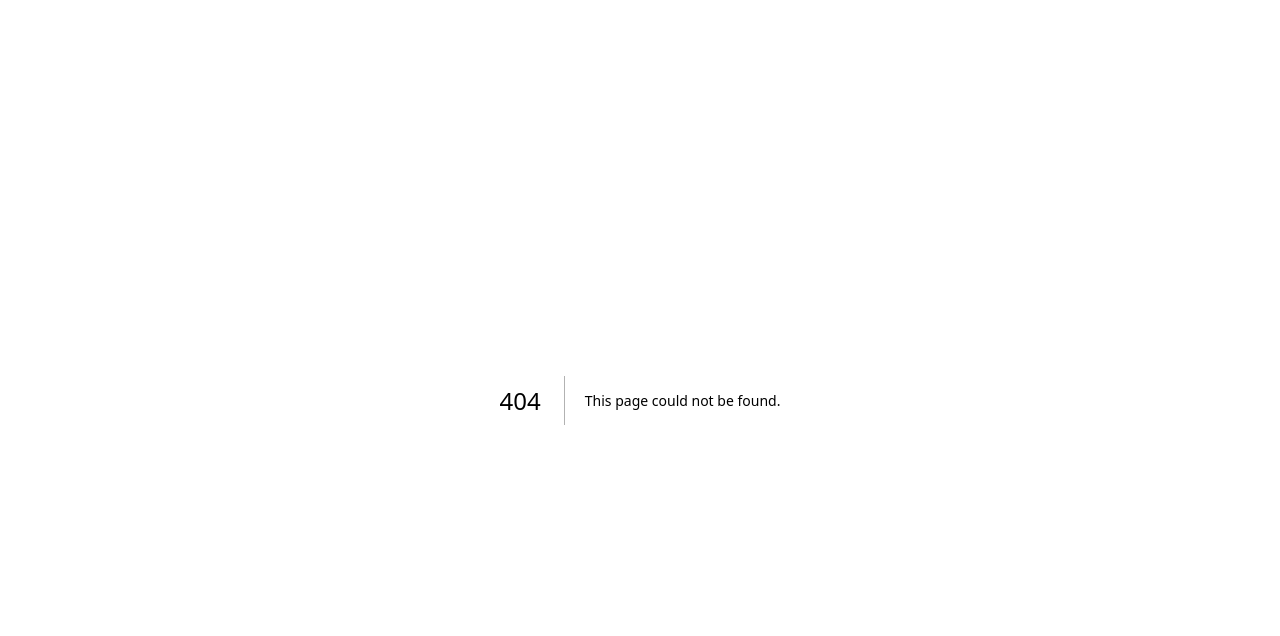
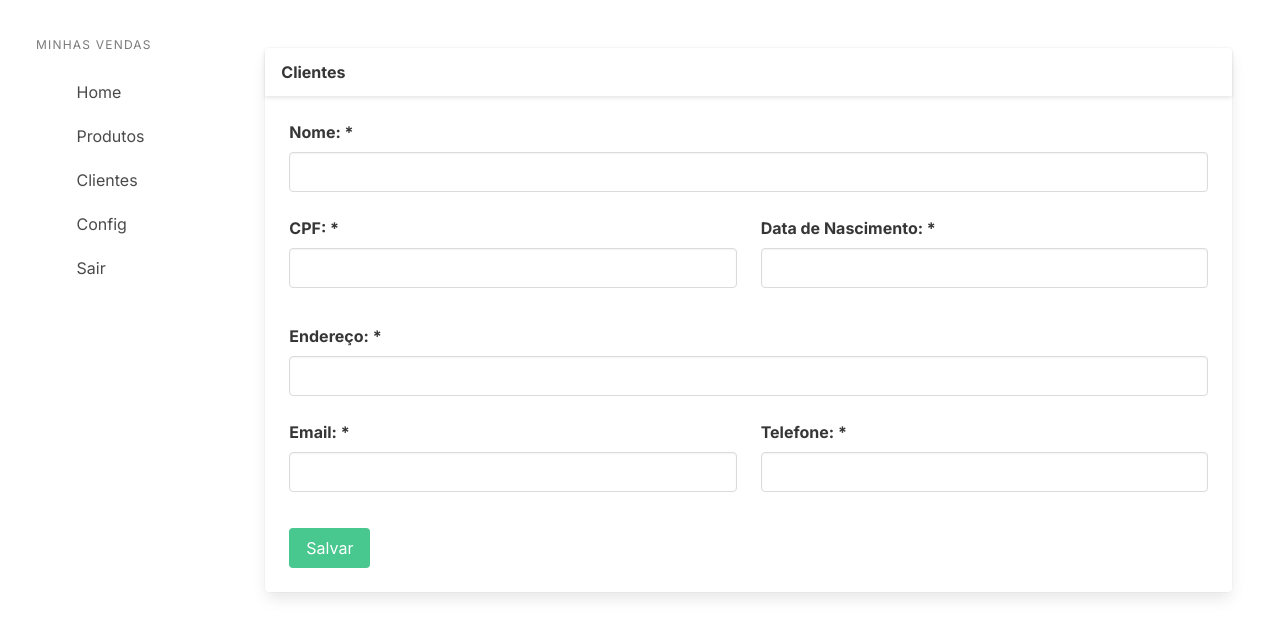
Before and after one commit to SrAbnerP/site-vendas, a Next.js app in the folder vendasapi-app/: page /cadastros/clientes in a window 1280 px wide. Before the commit this address had no page. Shown: the top 636 px of the page. Built offline with nearby package versions, Linux system fonts and the light colour scheme.

Commit message:
add formik para o cadastro de clientes

```diff
--- a/vendasapi-app/package.json
+++ b/vendasapi-app/package.json
@@ -17,6 +17,7 @@
     "bulma": "^0.9.4",
     "eslint": "8.43.0",
     "eslint-config-next": "13.4.7",
+    "formik": "^2.4.2",
     "next": "13.4.7",
     "postcss": "8.4.24",
     "react": "18.2.0",
--- /dev/null
+++ b/vendasapi-app/src/app/cadastros/clientes/page.tsx
@@ -0,0 +1,3 @@
+import CadastroCliente from "@/components/clientes/CadastroCliente";
+
+export default CadastroCliente;
--- /dev/null
+++ b/vendasapi-app/src/components/clientes/CadastroCliente.tsx
@@ -0,0 +1,19 @@
+"use client";
+import { useState } from "react";
+import Layout from "../layout/Layout";
+
+import { Cliente } from "@/models/cliente";
+import { ClienteForm } from "./Form";
+
+export default function CadastroCliente(props: any) {
+  const [cliente, setCliente] = useState<Cliente>({});
+
+  const handleSubmit = (cliente: Cliente) => {
+    console.log(cliente);
+  };
+  return (
+    <Layout titulo="Clientes">
+      <ClienteForm cliente={cliente} onSubmit={handleSubmit} />
+    </Layout>
+  );
+}
--- /dev/null
+++ b/vendasapi-app/src/components/clientes/Form.tsx
@@ -0,0 +1,110 @@
+import { Cliente } from "@/models/cliente";
+import { useFormik } from "formik";
+import React from "react";
+import Input from "../common/Input";
+
+interface ClienteFormProps {
+  cliente: Cliente;
+  onSubmit: (cliente: Cliente) => void;
+}
+
+const formScheme: Cliente = {
+  id: "",
+  nome: "",
+  cpf: "",
+  dataNascimento: "",
+  endereco: "",
+  email: "",
+  telefone: "",
+  cadastro: "",
+};
+
+export const ClienteForm: React.FC<ClienteFormProps> = ({
+  cliente,
+  onSubmit,
+}) => {
+  const formik = useFormik<Cliente>({
+    initialValues: { ...formScheme, ...cliente },
+    onSubmit,
+  });
+  return (
+    <form onSubmit={formik.handleSubmit}>
+      {formik.values.id && (
+        <div className="columns">
+          <Input
+            id="id"
+            label="Código: "
+            disabled={true}
+            columnClasses="is-half"
+            value={formik.values.id}
+          />
+          <Input
+            id="cadastro"
+            label="Data de Cadastro: *"
+            columnClasses="is-half"
+            disabled={true}
+            value={formik.values.cadastro}
+          />
+        </div>
+      )}
+
+      <div className="columns">
+        <Input
+          id="nome"
+          label="Nome: *"
+          columnClasses="is-full"
+          onChange={formik.handleChange}
+          value={formik.values.nome}
+        />
+      </div>
+      <div className="columns">
+        <Input
+          id="cpf"
+          label="CPF: *"
+          columnClasses="is-half"
+          onChange={formik.handleChange}
+          value={formik.values.cpf}
+        />
+        <Input
+          id="dataNascimento"
+          label="Data de Nascimento: *"
+          columnClasses="is-half"
+          onChange={formik.handleChange}
+          value={formik.values.dataNascimento}
+        />
+      </div>
+      <div className="columns">
+        <Input
+          id="endereco"
+          label="Endereço: *"
+          columnClasses="is-full"
+          onChange={formik.handleChange}
+          value={formik.values.endereco}
+        />
+      </div>
+      <div className="columns">
+        <Input
+          id="email"
+          label="Email: *"
+          columnClasses="is-half"
+          onChange={formik.handleChange}
+          value={formik.values.email}
+        />
+        <Input
+          id="telefone"
+          label="Telefone: *"
+          columnClasses="is-half"
+          onChange={formik.handleChange}
+          value={formik.values.telefone}
+        />
+      </div>
+      <div className="field is-grouped">
+        <div className="control is-link">
+          <button type="submit" className="button is-success">
+            {formik.values.id ? "Atualizar" : "Salvar"}
+          </button>
+        </div>
+      </div>
+    </form>
+  );
+};
--- a/vendasapi-app/src/components/layout/Menu.tsx
+++ b/vendasapi-app/src/components/layout/Menu.tsx
@@ -7,6 +7,7 @@ export default function Menu(props: any) {
       <ul className="menu-list">
         <MenuItem href="/" label="Home" />
         <MenuItem href="/consultas/produtos" label="Produtos" />
+        <MenuItem href="/cadastros/clientes" label="Clientes" />
         <MenuItem href="/" label="Config" />
         <MenuItem href="/" label="Sair" />
       </ul>
--- /dev/null
+++ b/vendasapi-app/src/models/cliente.ts
@@ -0,0 +1,10 @@
+export interface Cliente {
+  id?: string;
+  nome?: string;
+  cpf?: string;
+  dataNascimento?: string;
+  endereco?: string;
+  email?: string;
+  telefone?: string;
+  cadastro?: string;
+}
```
Also changed, not shown: 2 other files (tests, documents, lock files or other folders).
